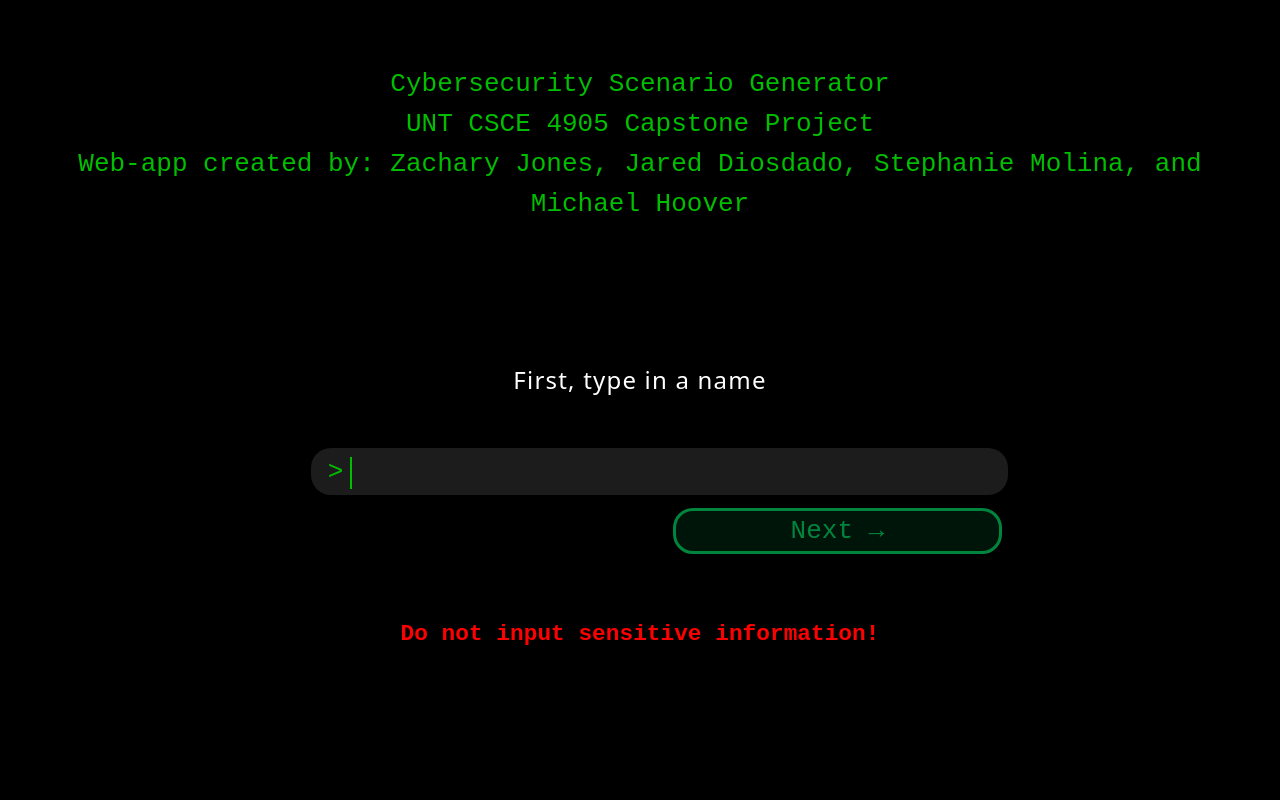
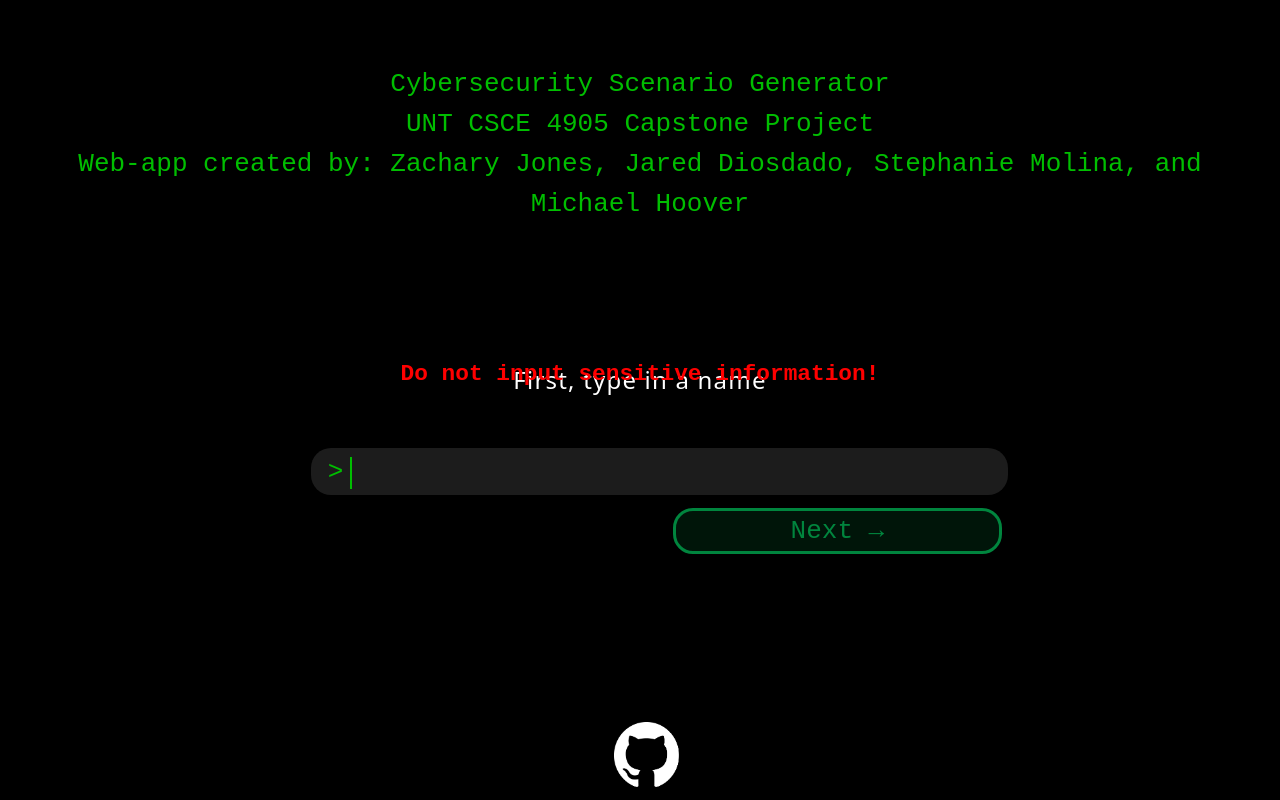
Before and after one commit to zachkjones512/IT-Capstone-Scenario-Generator, a plain HTML site: page index.html in a window 1280 px wide. Drawn offline with Linux system fonts and the light colour scheme.

Commit message:
Added link to github

```diff
--- a/index.html
+++ b/index.html
@@ -35,5 +35,6 @@
     <h3>
 Do not input sensitive information!
 </h3>
+    <a href="https://github.com/zachkjones512/IT-Capstone-Scenario-Generator"><img id="repologo" src="assets/githublogo.png"></a>
 </footer>
 </html>
--- a/styles.css
+++ b/styles.css
@@ -129,6 +129,15 @@ h2{
 footer{
     position: absolute;
     color: red;
-    bottom: 10rem;
+    bottom: 30rem;
     font-size:1.5em;
 }
+
+#repologo{
+    position:fixed;
+    align-self: center;
+    left:48%;
+    bottom: 1rem;
+    width:5rem;
+    height:5rem;
+}
```
Also changed, not shown: assets/githublogo.png (added).
